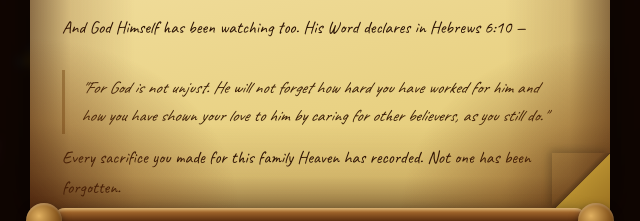
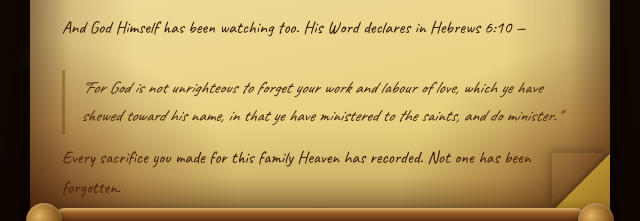
Before and after one commit to didi-devs/didi-devs, a plain HTML site: page index.html in a window 1280 px wide. Both pictures are taken after a click on the element "Click to read the letter". Shown: the part 477-698 px from the top of the page, 320-960 px from the left. Drawn offline with Linux system fonts and the light colour scheme.

Commit message:
Revert Hebrews 6:10 to KJV

```diff
--- a/index.html
+++ b/index.html
@@ -398,9 +398,9 @@
             <p>And God Himself has been watching too. His Word declares in Hebrews 6:10 —</p>
 
             <div class="verse-block">
-              "For God is not unjust. He will not forget how hard you have worked for him
-              and how you have shown your love to him by caring for other believers,
-              as you still do."
+              "For God is not unrighteous to forget your work and labour of love, which ye
+              have shewed toward his name, in that ye have ministered to the saints,
+              and do minister."
             </div>
 
             <p>Every sacrifice you made for this family Heaven has recorded. Not one has been forgotten.</p>
```
